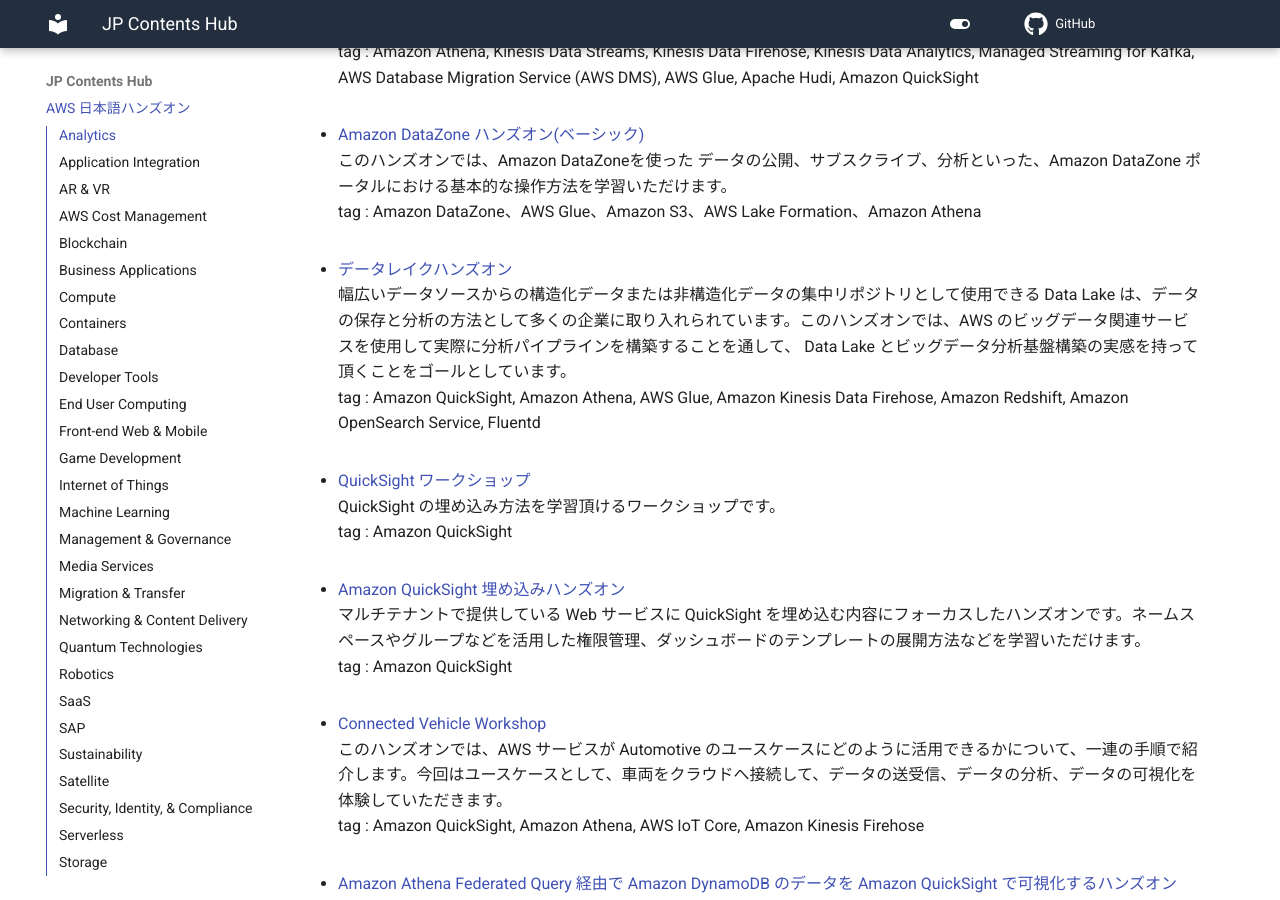
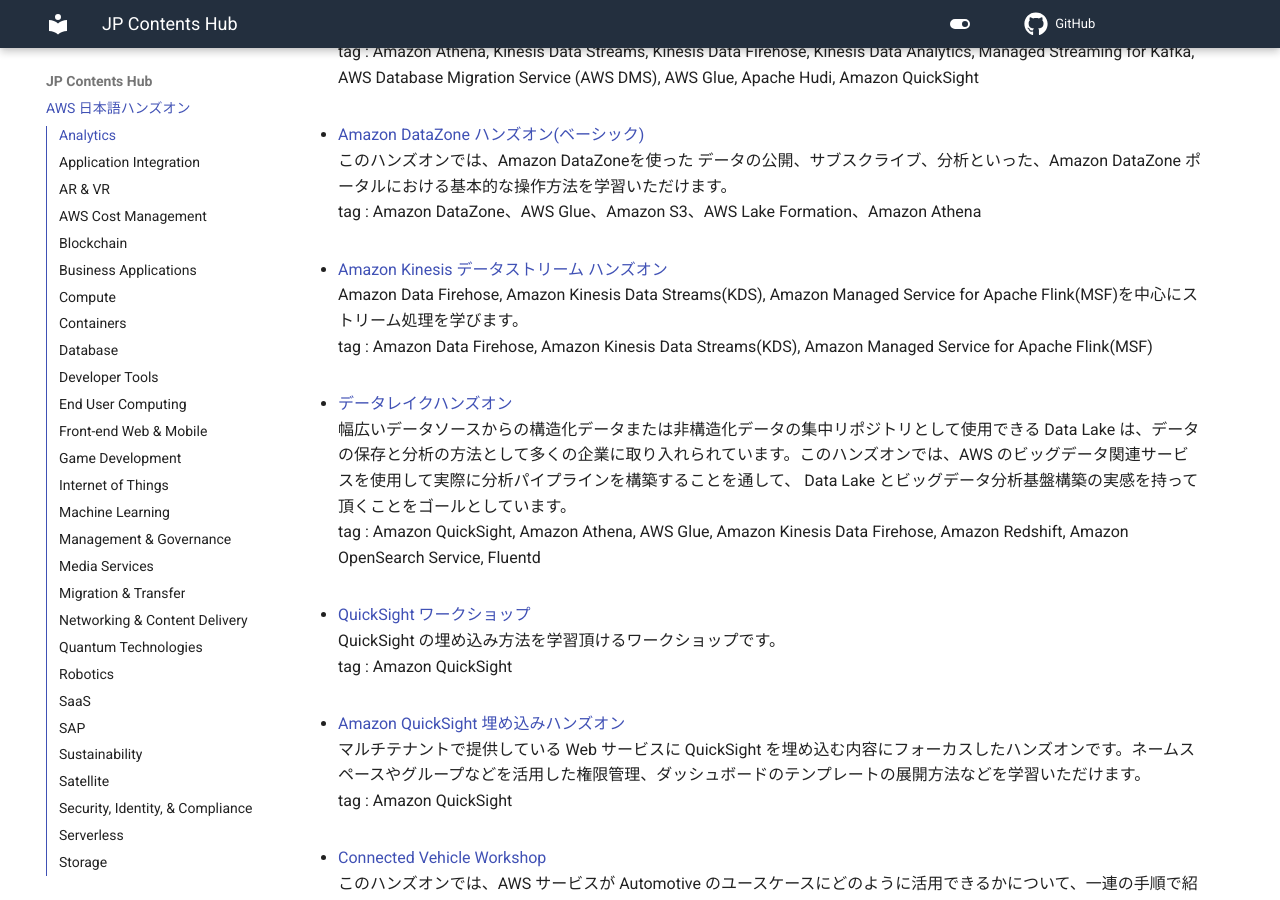
Before and after one commit to aws-samples/jp-contents-hub, an MkDocs documentation site: the page built from content/index.md, in a window 1280 px wide and 900 px high, scrolled down 1646 px. Built offline with MkDocs 1.6.1 and Material for MkDocs 9.7.7, drawn with Linux system fonts in a browser that asks for light colours; a script that is not in the unit is left out; comment, search, counter and statistics services are not loaded.

Commit message:
add: 新規ハンズオンコンテンツ追加

```diff
--- a/content/index.md
+++ b/content/index.md
@@ -47,6 +47,10 @@
 - <a href="https://catalog.us-east-1.prod.workshops.aws/workshops/c7b9d931-6d86-4994-99e5-77ada5aaffbc/ja-JP" target="_blank" onclick="sendClickCount()" onauxclick="sendClickCount()">Amazon DataZone ハンズオン(ベーシック)</a>
 このハンズオンでは、Amazon DataZoneを使った データの公開、サブスクライブ、分析といった、Amazon DataZone ポータルにおける基本的な操作方法を学習いただけます。
 tag : Amazon DataZone、AWS Glue、Amazon S3、AWS Lake Formation、Amazon Athena
+
+- <a href="https://catalog.us-east-1.prod.workshops.aws/workshops/31a4a613-f306-4453-97df-2d0dc54c7fa7/ja-JP" target="_blank" onclick="sendClickCount()" onauxclick="sendClickCount()">Amazon Kinesis データストリーム ハンズオン</a>
+Amazon Data Firehose, Amazon Kinesis Data Streams(KDS), Amazon Managed Service for Apache Flink(MSF)を中心にストリーム処理を学びます。
+tag : Amazon Data Firehose, Amazon Kinesis Data Streams(KDS), Amazon Managed Service for Apache Flink(MSF)
 
 - <a href="https://github.com/aws-samples/amazon-s3-datalake-handson/tree/master/JP" target="_blank" onclick="sendClickCount()" onauxclick="sendClickCount()">データレイクハンズオン</a>
 幅広いデータソースからの構造化データまたは非構造化データの集中リポジトリとして使用できる Data Lake は、データの保存と分析の方法として多くの企業に取り入れられています。このハンズオンでは、AWS のビッグデータ関連サービスを使用して実際に分析パイプラインを構築することを通して、 Data Lake とビッグデータ分析基盤構築の実感を持って頂くことをゴールとしています。
```
Also changed, not shown: README.md (+5 -0 lines), site/index.html, site/search/search_index.json, 1 other file.
